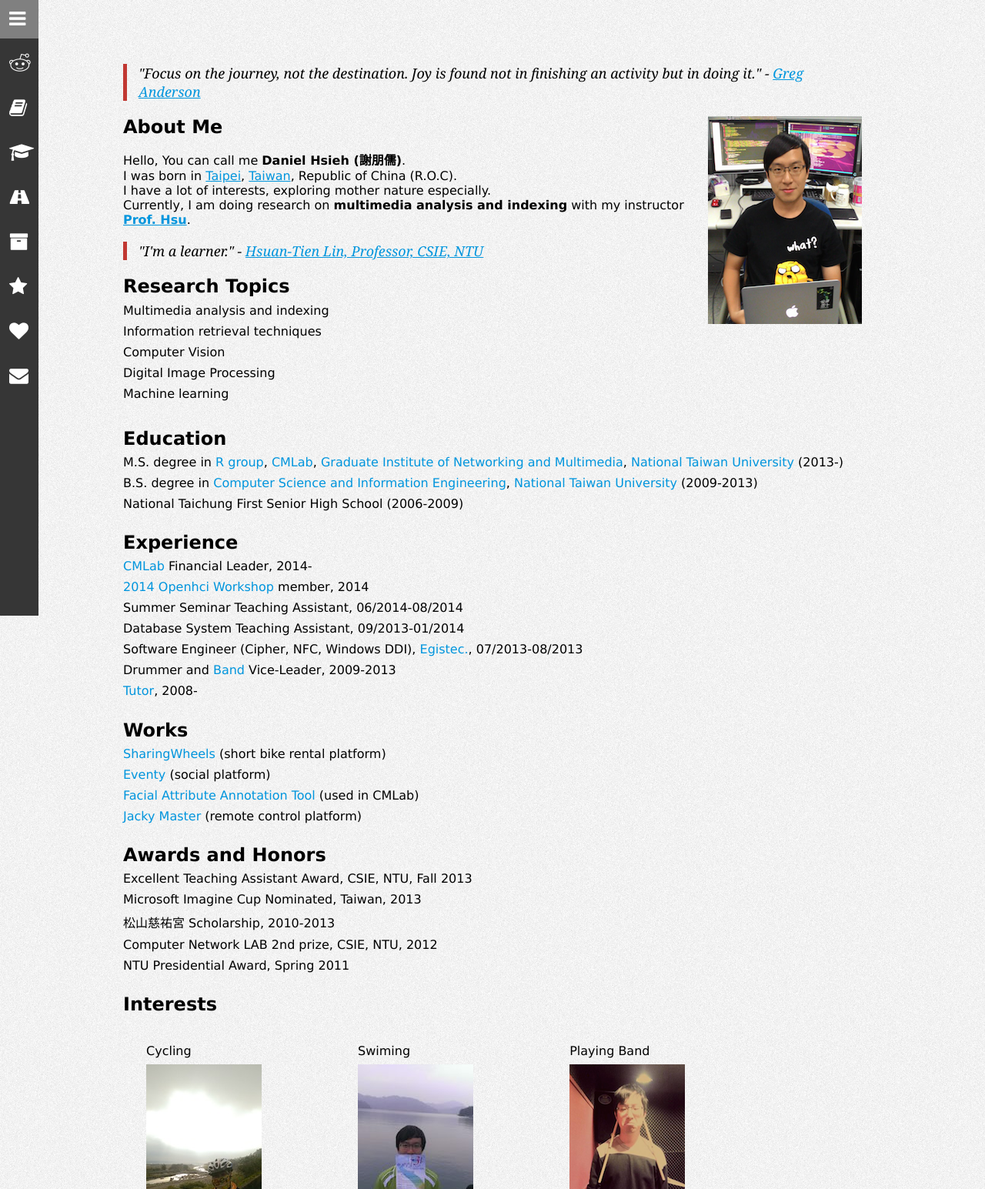
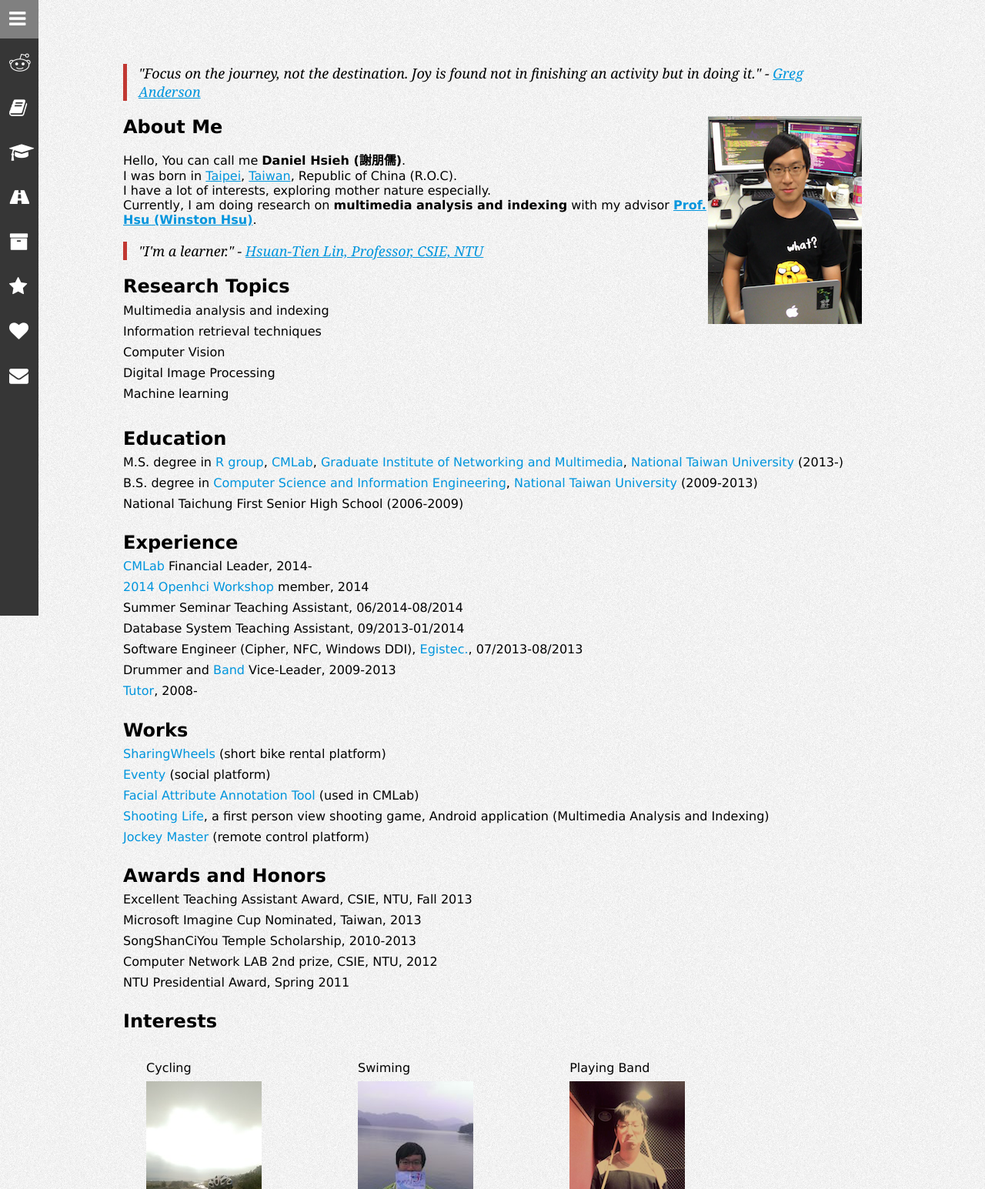
Before and after one commit to dennis2030/cvTemplate, a plain HTML site: page index.html in a window 1280 px wide. Shown: the top 1545 px of the page at 77% size. Drawn offline with Linux system fonts and the light colour scheme.

Commit message:
update index

```diff
--- a/index.html
+++ b/index.html
@@ -49,7 +49,7 @@
           Hello, You can call me <b>Daniel Hsieh (謝朋儒)</b>. <br/>
           I was born in <a href="http://en.wikipedia.org/wiki/Taipei" target="_blank">Taipei</a>, <a href="http://en.wikipedia.org/wiki/Taiwan" target="_blank">Taiwan</a>, Republic of China (R.O.C). <br/>
           I have a lot of interests, exploring mother nature especially. <br/>
-          Currently, I am doing research on <b>multimedia analysis and indexing</b> with my instructor <a href="http://www.csie.ntu.edu.tw/~winston/" target="_blank"><b>Prof. Hsu</b></a>. <br/>
+          Currently, I am doing research on <b>multimedia analysis and indexing</b> with my advisor <a href="http://www.csie.ntu.edu.tw/~winston/" target="_blank"><b>Prof. Hsu (Winston Hsu)</b></a>. <br/>
         </p>
         <section>
           <blockquote>
@@ -97,7 +97,8 @@
             <li><a href="http://parkingwheels.net/" target="_blank">SharingWheels</a> (short bike rental platform)</li>
             <li><a href="https://drive.google.com/folderview?id=0BwdA__v9zbq0X3d2dGdDTGVOQXM&usp=sharing" target="_blank">Eventy</a> (social platform)</li>
             <li><a href="http://www.cmlab.csie.ntu.edu.tw/~pi/face_angle" target="_blank">Facial Attribute Annotation Tool</a> (used in CMLab)</li>
-            <li><a href="http://www.csie.ntu.edu.tw/~b98902081/Jockey%20Master/" target="_blank">Jacky Master</a> (remote control platform)</li>
+            <li><a href="http://www.cmlab.csie.ntu.edu.tw/~houyulin/ShootingLife">Shooting Life</a>, a first person view shooting game, Android application (Multimedia Analysis and Indexing)</li>
+			<li><a href="http://www.csie.ntu.edu.tw/~b98902081/Jockey%20Master/" target="_blank">Jockey Master</a> (remote control platform)</li>
           </ul>
       </section>
       <section id="awards-and-honors" name="awards-and-honors">
@@ -105,7 +106,7 @@
           <ul>
             <li>Excellent Teaching Assistant Award, CSIE, NTU, Fall 2013</li>
             <li>Microsoft Imagine Cup Nominated, Taiwan, 2013</li>
-            <li>松山慈祐宮 Scholarship, 2010-2013</li>
+            <li>SongShanCiYou Temple Scholarship, 2010-2013</li>
             <li>Computer Network LAB 2nd prize, CSIE, NTU, 2012</li>
             <li>NTU Presidential Award, Spring 2011</li>
           </ul>
```
